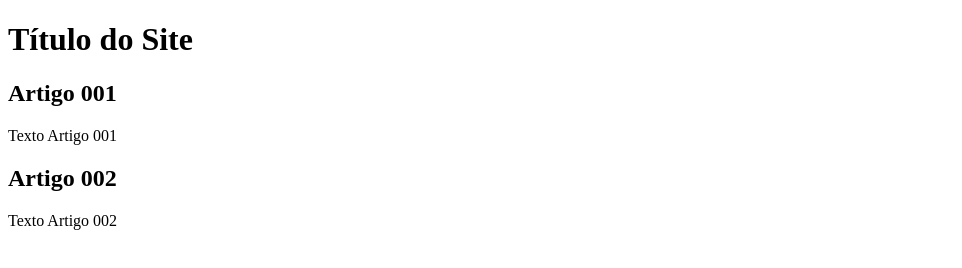
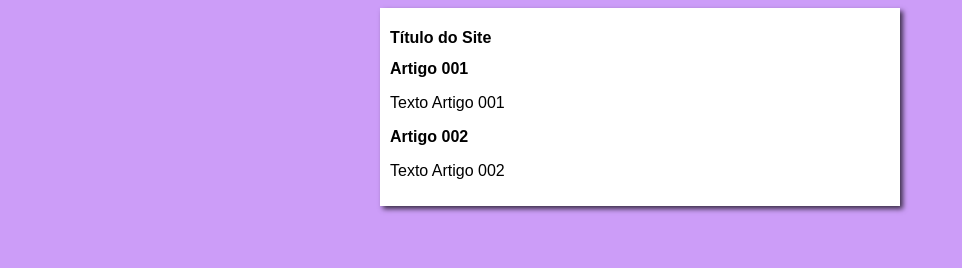
Before and after one commit to enzovpcosta/projeto-site, a plain HTML site: page index.html in a window 1280 px wide. Shown: the whole page, without its empty margins (0-962 px from the left). Drawn offline with Linux system fonts and the light colour scheme.

Commit message:
iniciei o design

```diff
--- /dev/null
+++ b/estilos/style.css
@@ -0,0 +1,14 @@
+* {
+    font-family: Arial, Helvetica, sans-serif;
+    font-size: 16px;
+}
+body{
+    background-color: rgb(204, 157, 248);
+}
+main{
+    background-color: white;
+    width: 500px;
+    margin: auto;
+    box-shadow: 3px 3px 5px rgba(0, 0, 0, 0.7);
+    padding: 10px;
+}
--- a/index.html
+++ b/index.html
@@ -4,6 +4,7 @@
     <meta charset="UTF-8">
     <meta name="viewport" content="width=device-width, initial-scale=1.0">
     <title>Título do site</title>
+    <link rel="stylesheet" href="estilos/style.css">
 </head>
 <body>
     <main>
```
